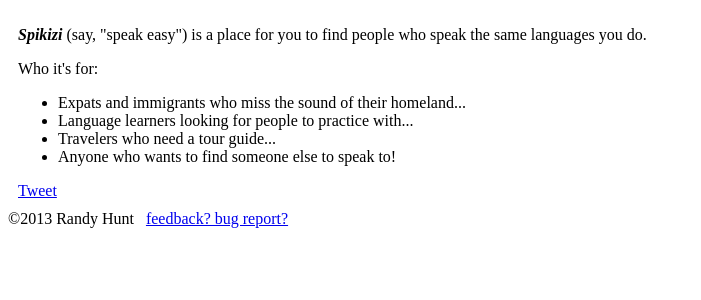
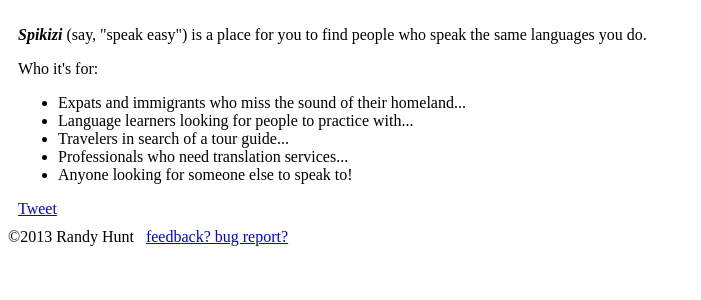
Before and after one commit to letsgetrandy/meetnspeak, a Django app: template mns/templates/about.html in a window 1280 px wide. Shown: the part 40-340 px from the top of the page, without its empty margins (0-701 px from the left). Run offline with Django 3.2, Linux system fonts and the light colour scheme; the template is opened without the code that fills it, so the values that code supplies are empty; some libraries are stand-ins or nearby versions.

Commit message:
updated about page

```diff
--- a/mns/templates/about.html
+++ b/mns/templates/about.html
@@ -42,8 +42,9 @@
         <ul>
             <li>Expats and immigrants who miss the sound of their homeland...</li>
             <li>Language learners looking for people to practice with...</li>
-            <li>Travelers who need a tour guide...</li>
-            <li>Anyone who wants to find someone else to speak to!</li>
+            <li>Travelers in search of a tour guide...</li>
+            <li>Professionals who need translation services...</li>
+            <li>Anyone looking for someone else to speak to!</li>
         </ul>
         <a href="https://twitter.com/share" class="twitter-share-button" data-text="Find foreign language speakers near you!" data-via="yearlyglot" data-hashtags="spikizi">Tweet</a>
         <script>!function(d,s,id){var js,fjs=d.getElementsByTagName(s)[0],p=/^http:/.test(d.location)?'http':'https';if(!d.getElementById(id)){js=d.createElement(s);js.id=id;js.src=p+'://platform.twitter.com/widgets.js';fjs.parentNode.insertBefore(js,fjs);}}(document, 'script', 'twitter-wjs');</script>
```
Lines whose indentation alone changed are shown as unchanged.
